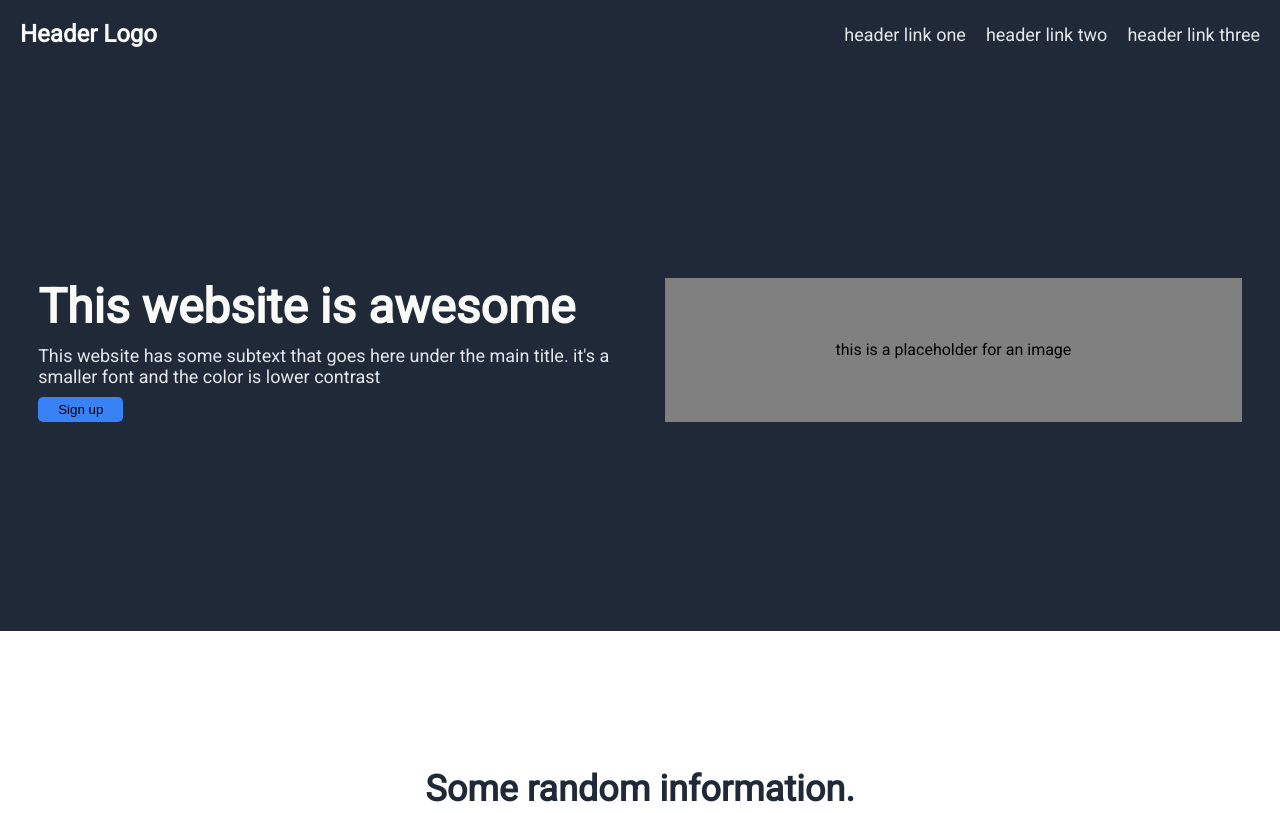
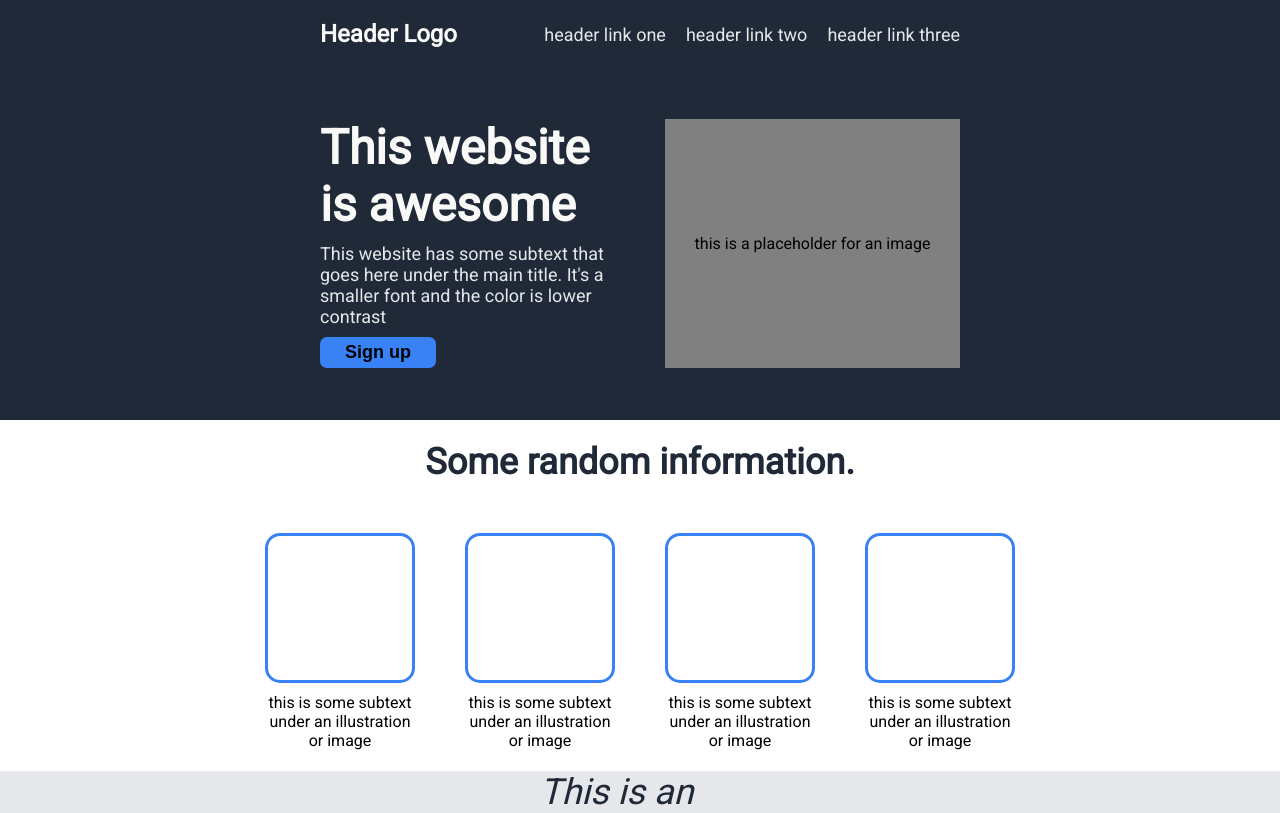
Before and after one commit to Poobly/odin-landing-page, a plain HTML site: page index.html in a window 1280 px wide. Shown: the top 813 px of the page. Drawn offline with Linux system fonts and the light colour scheme.

Commit message:
finalized html and css

```diff
--- a/index.html
+++ b/index.html
@@ -11,7 +11,8 @@
 
     <body>
 
-        <div class="header">
+        <div class="header-back">
+            <div class="margin header">
                 <div class="headertxt">Header Logo</div>
                 <div>
                     <ul>
@@ -21,12 +22,13 @@
                     </ul>
                 </div>
             </div>
+        </div>
 
         <div class="flex row-centered upper-back">
-            <div class="row-centered upper-con">
+            <div class="row-centered upper-con margin">
                 <div class="flex gap upper-div-txt">
                     <div class="upper-con-maintxt">This website is awesome</div>
-                    <div class="upper-con-sectxt">This website has some subtext that goes here under the main title. it's a smaller font and the color is lower contrast</div>
+                    <div class="upper-con-sectxt">This website has some subtext that goes here under the main title. It's a smaller font and the color is lower contrast</div>
                     <div><button class="button">Sign up</button></div>
                 </div>
                 <div class="img-con row-centered flex">
@@ -58,14 +60,14 @@
         </div>
 
         <div class="middle-con2 row-centered flex">
-            <div class="middle-con2-content">
+            <div class="middle-con2-content margin-quote">
                 <div class="middle-con2-txt">This is an inspiring quote, or a testimonial from a customer. Maybe it's just filling up space, or maybe people will actually read it. Who knows? All I know is that it looks nice.</div>
                 <div class="quote">-Thor, God of Thunder</div>
             </div>
         </div>
 
         <div class="flex row-centered">
-            <div class="lower-con-div row-centered">
+            <div class="lower-con-div row-centered margin flex">
                 <div>
                     <div class="lower-con-txt">Call to action! It's time!</div>
                     <div class="lower-con-subtxt">Sign up for our product by clicking that button right over there!</div>
--- a/styles.css
+++ b/styles.css
@@ -5,7 +5,7 @@
 body {
     margin: 0;
     padding: 0;
-    height: 300vh;
+    height: 250vh;
     font-family: 'Roboto';
     display: flex;
     flex-direction: column;
@@ -21,6 +21,14 @@ body {
 
 .gap {
     gap: 10px;
+}
+
+.margin {
+    margin: 0 25%;
+}
+
+.margin-quote {
+    margin: 0 540px;
 }
 
 .upper-con {
@@ -54,7 +62,7 @@ li {
 
 }
 
-.header, .upper-back {
+.header-back, .upper-back {
     background-color: #1F2937;
 }
 
@@ -62,11 +70,11 @@ li {
     display: flex;
     justify-content: space-between;
     align-items: center;
-    padding: 20px;
+    padding: 20px 0;
 }
 
 
-.headertxt {
+.headertxt, .quote {
     font-size: 24px;
     color: #F9FAF8;
     font-weight: 700;
@@ -97,7 +105,7 @@ ul {
 }
 
 .middle-con1 {
-    gap: 30px;
+    gap: 50px;
 
 }
 
@@ -149,7 +157,7 @@ ul {
     justify-content: space-between;
     border-radius: 5px;
     padding: 50px 100px;
-    gap: 250px;
+    gap: 100px;
 }
 
 .lower-con-txt {
@@ -163,8 +171,10 @@ ul {
 
 .button {
     background-color: #3882F6;
-    border-radius: 5px;
-    padding: 5px 20px;
+    font-size: 18px;
+    border-radius: 7px;
+    font-weight: 700;
+    padding: 5px 25px;
     border: none;
 }
 
@@ -183,5 +193,6 @@ ul {
 }
 
 .quote {
-    align-self: flex-end;
+    text-align: end;
+    margin: 0 45px;
 }
```
Lines whose indentation alone changed are shown as unchanged.
